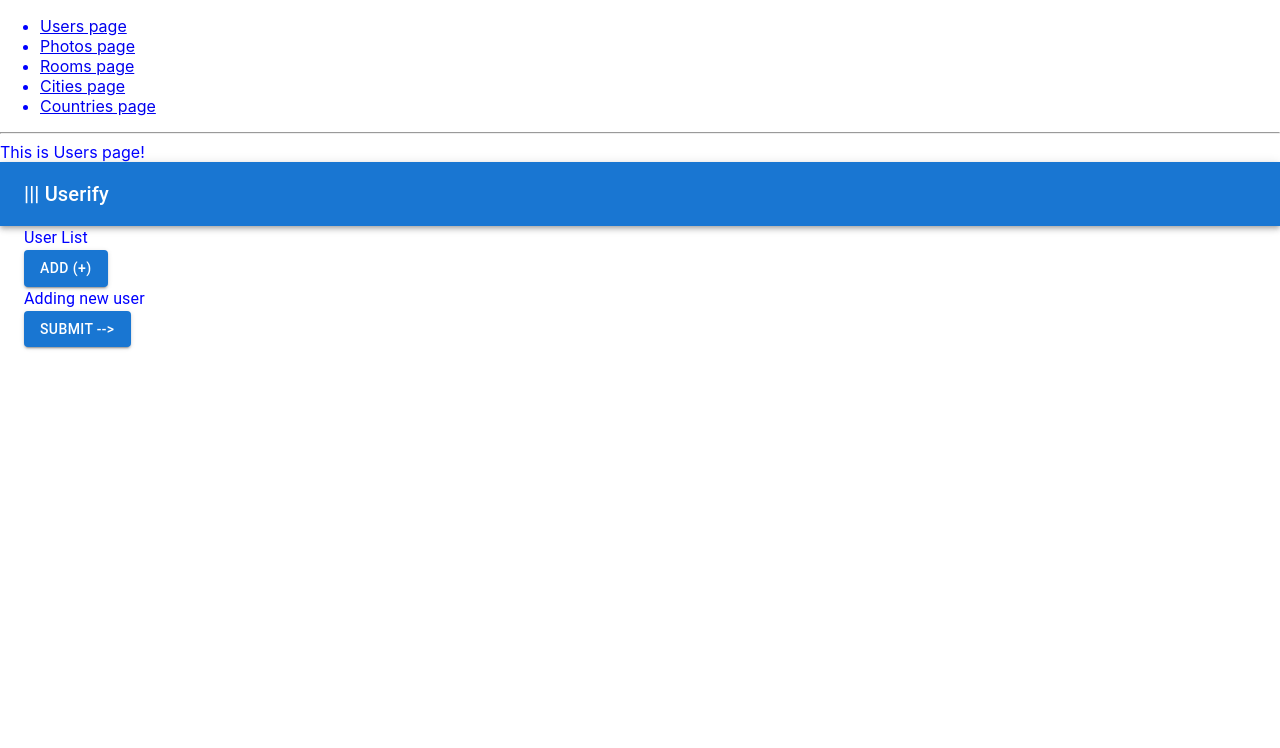
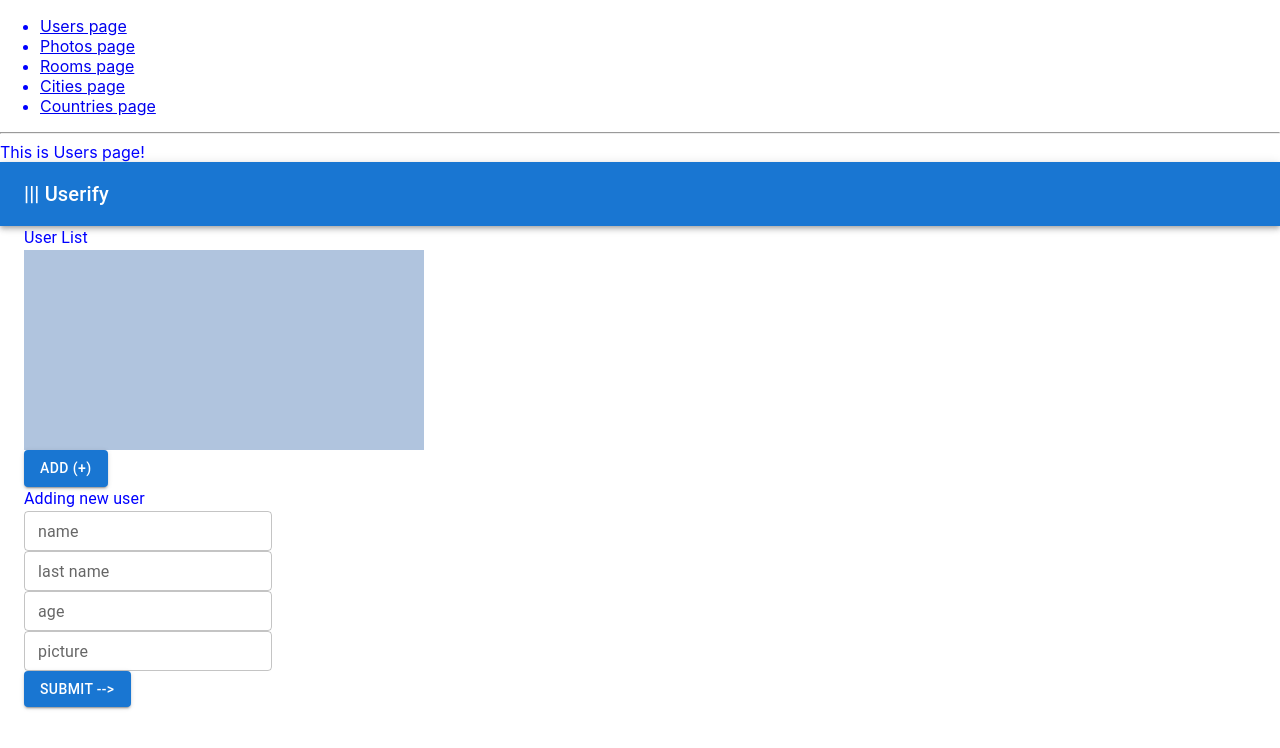
Before and after one commit to pawelwojtanowicz/two-pages-practice, a React (Create React App) app: page /users in a window 1280 px wide. Both pictures are taken after a click on the button "ADD (+)". Shown: the top 748 px of the page. Built offline with nearby package versions, Linux system fonts and the light colour scheme.

Commit message:
users ip

```diff
--- a/src/App.tsx
+++ b/src/App.tsx
@@ -1,7 +1,7 @@
 import "./App.css";
 import { BrowserRouter, Routes, Route } from "react-router-dom";
 import Photos from "./Photos";
-import Users from "./Users";
+import Users from "./userify-components/Users";
 import Layout from "./Layout";
 import Rooms from "./Rooms";
 import Cities from "./Cities";
--- a/src/Users.tsx
+++ /dev/null
@@ -1,16 +0,0 @@
-import MyAppBar from "./userify-components/MyAppBar";
-import UserList from "./userify-components/UserList";
-import AddingSpace from "./userify-components/AddingSpace";
-
-const Users = () => {
-  return (
-    <div>
-      This is Users page!
-      <MyAppBar />
-      <UserList />
-      <AddingSpace />
-    </div>
-  );
-};
-
-export default Users;
--- a/src/userify-components/AddingSpace.tsx
+++ b/src/userify-components/AddingSpace.tsx
@@ -2,12 +2,17 @@
 import { Box } from "@mui/system";
 import { Typography } from "@mui/material";
 import { Button } from "@mui/material";
+import UserTextField from "./UserTextField";
 
 const AddingSpace: React.FC = () => {
   return (
     <div>
       <Box ml={3} textAlign="left">
         <Typography>Adding new user</Typography>
+        <UserTextField id="name" label="name" />
+        <UserTextField id="last-name" label="last name" />
+        <UserTextField id="age" label="age" />
+        <UserTextField id="picture" label="picture" />
         <Button variant="contained">{"Submit -->"}</Button>
       </Box>
     </div>
--- a/src/userify-components/UserList.tsx
+++ b/src/userify-components/UserList.tsx
@@ -3,13 +3,21 @@ import { Box } from "@mui/material";
 import { Typography } from "@mui/material";
 import { Button } from "@mui/material";
 
-interface Props {}
+interface Props {
+  setShow;
+}
 
-const UserList: React.FC = () => {
+const UserList: React.FC = ({ setShow, show }) => {
+  const onChange = () => {
+    setShow(!show);
+  };
   return (
     <Box ml={3} textAlign="left">
       <Typography>User List</Typography>
-      <Button variant="contained">Add (+)</Button>
+      <Box sx={{ bgcolor: "LightSteelBlue", width: 400, height: 200 }}></Box>
+      <Button variant="contained" onClick={onChange}>
+        Add (+)
+      </Button>
     </Box>
   );
 };
--- /dev/null
+++ b/src/userify-components/UserTextField.tsx
@@ -0,0 +1,18 @@
+// @ts-nocheck
+import { Box } from "@mui/material";
+import { Typography } from "@mui/material";
+import { Button } from "@mui/material";
+import { idText } from "typescript";
+import { TextField } from "@mui/material";
+
+interface Props {}
+
+const UserTextField: React.FC<Props> = ({ id, label }) => {
+  return (
+    <Box>
+      <TextField id={id} label={label} variant="outlined" size="small" />
+    </Box>
+  );
+};
+
+export default UserTextField;
--- /dev/null
+++ b/src/userify-components/Users.tsx
@@ -0,0 +1,19 @@
+// @ts-nocheck
+import MyAppBar from "./MyAppBar";
+import UserList from "./UserList";
+import AddingSpace from "./AddingSpace";
+import { useState } from "react";
+
+const Users = () => {
+  const [show, setShow] = useState(false);
+  return (
+    <div>
+      This is Users page!
+      <MyAppBar />
+      <UserList setShow={setShow} show={show} />
+      {show ? <AddingSpace /> : ""}
+    </div>
+  );
+};
+
+export default Users;
```
